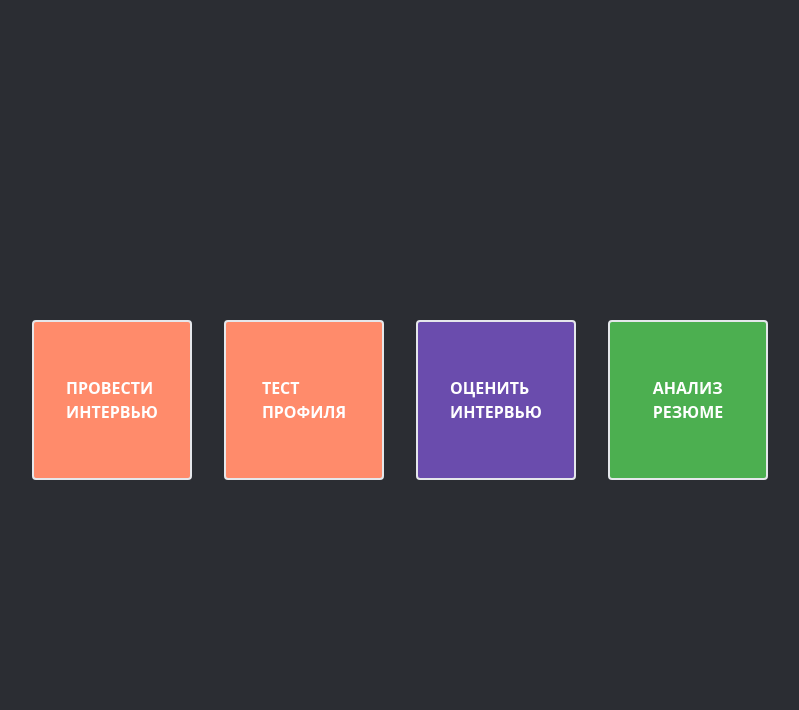
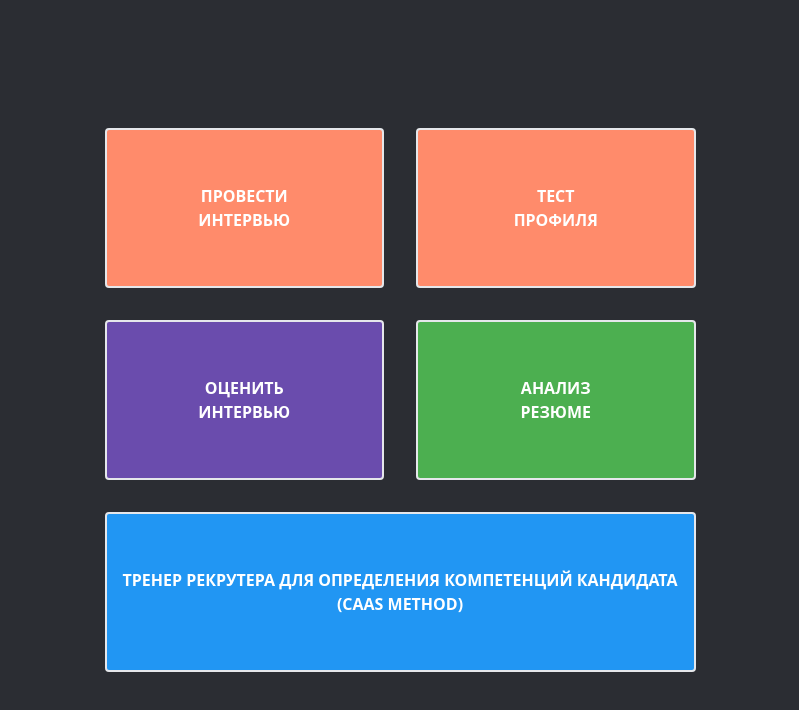
Before and after one commit to dimadem/Interviewee_Agent, a plain HTML site: page app/frontend/index.html in a window 1280 px wide. Shown: the whole page, without its empty margins (240-1039 px from the left). Drawn offline with nearby package versions, Linux system fonts and the light colour scheme.

Commit message:
Заглушка для нового функционала тренера

```diff
--- a/app/frontend/index.html
+++ b/app/frontend/index.html
@@ -6,18 +6,21 @@
 </head>
 <body class="bg-[#2B2D33] min-h-screen">
     <div class="flex flex-col justify-center items-center min-h-screen font-sans">
-        <div class="flex space-x-8">
-            <a href="/select-persona" class="flex justify-center items-center bg-[#FF8B6B] hover:bg-white border-2 rounded w-40 h-40 font-semibold text-white hover:text-[#FF8B6B] uppercase transition-colors">
+        <div class="grid grid-cols-2 gap-8 max-w-4xl">
+            <a href="/select-persona" class="flex justify-center items-center bg-[#FF8B6B] hover:bg-white border-2 rounded w-full h-40 font-semibold text-white hover:text-[#FF8B6B] uppercase transition-colors text-center p-4">
                 провести <br/> интервью
             </a>
-            <a href="/select-profile" class="flex justify-center items-center bg-[#FF8B6B] hover:bg-white border-2 rounded w-40 h-40 font-semibold text-white hover:text-[#FF8B6B] uppercase transition-colors">
+            <a href="/select-profile" class="flex justify-center items-center bg-[#FF8B6B] hover:bg-white border-2 rounded w-full h-40 font-semibold text-white hover:text-[#FF8B6B] uppercase transition-colors text-center p-4">
                 Тест <br/> профиля
             </a>
-            <a href="/evaluation" class="flex justify-center items-center bg-[#6A4CAD] hover:bg-white border-2 rounded w-40 h-40 font-semibold text-white hover:text-[#6A4CAD] uppercase transition-colors">
+            <a href="/evaluation" class="flex justify-center items-center bg-[#6A4CAD] hover:bg-white border-2 rounded w-full h-40 font-semibold text-white hover:text-[#6A4CAD] uppercase transition-colors text-center p-4">
                 оценить <br/> интервью
             </a>
-            <a href="/resume-analysis" class="flex justify-center items-center bg-[#4CAF50] hover:bg-white border-2 rounded w-40 h-40 font-semibold text-white hover:text-[#4CAF50] uppercase transition-colors">
+            <a href="/resume-analysis" class="flex justify-center items-center bg-[#4CAF50] hover:bg-white border-2 rounded w-full h-40 font-semibold text-white hover:text-[#4CAF50] uppercase transition-colors text-center p-4">
                 Анализ <br/> резюме
+            </a>
+            <a href="/recruiter-training" class="flex justify-center items-center bg-[#2196F3] hover:bg-white border-2 rounded w-full h-40 col-span-2 font-semibold text-white hover:text-[#2196F3] uppercase transition-colors text-center p-4">
+                Тренер Рекрутера для определения компетенций кандидата<br/>(CAAS method)
             </a>
         </div>
     </div>
```
